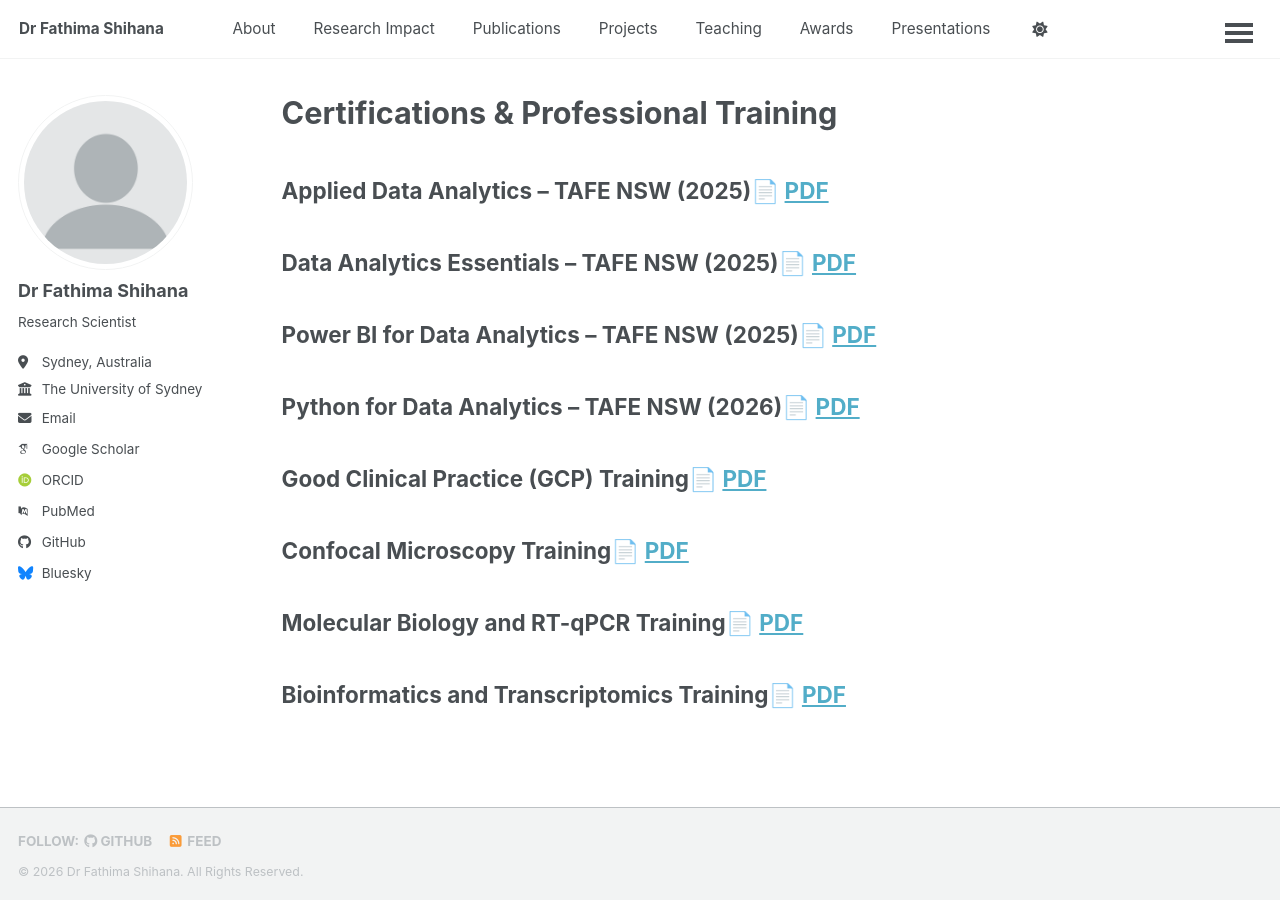
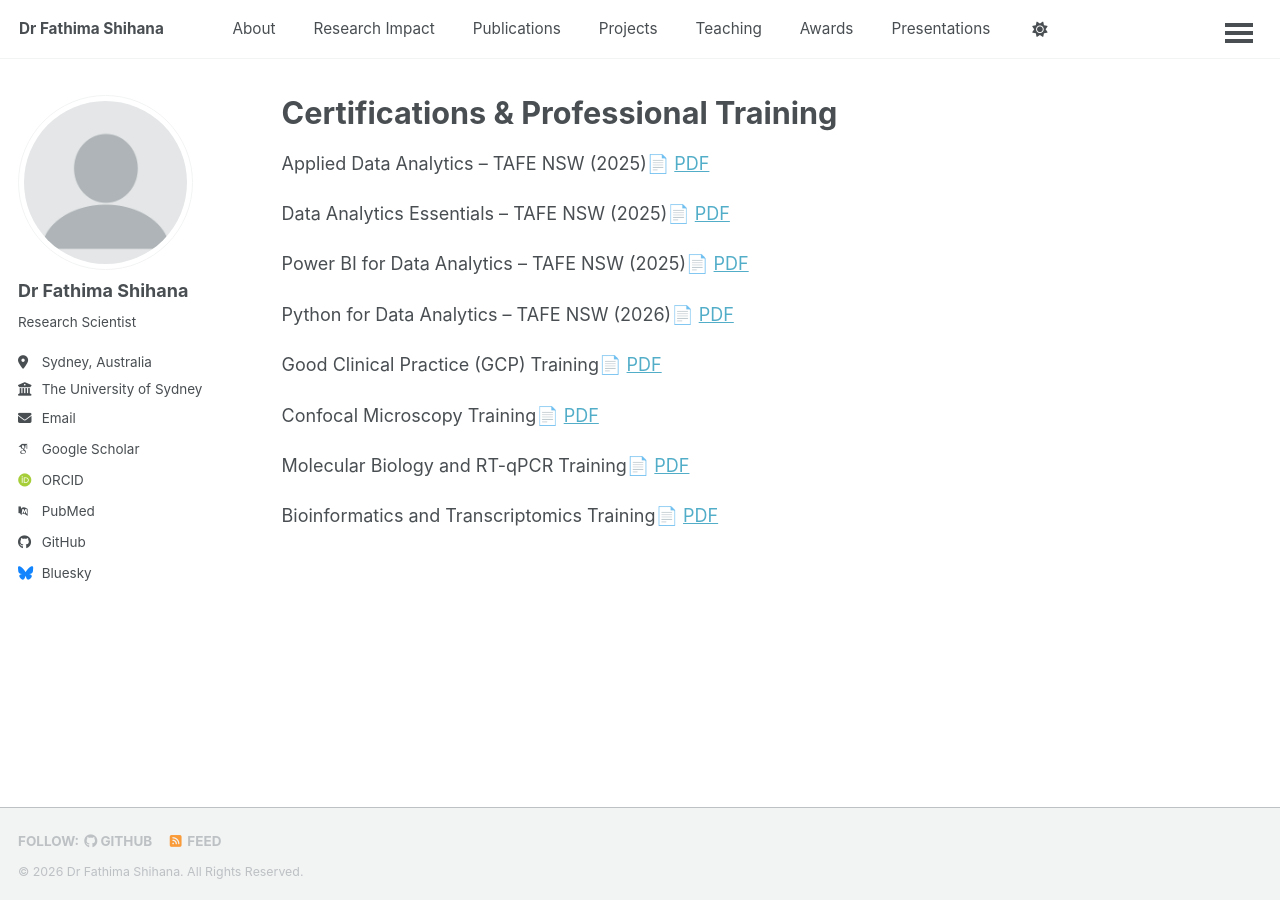
Before and after one commit to fathimashihana/fathimashihana.github.io, a Jekyll site: the page built from _pages/certifications.md, in a window 1280 px wide. Built offline with Jekyll 4.4.1, drawn with Linux system fonts in a browser that asks for light colours; some web fonts are replaced; a script bundle is joined from its source files by our own code; library files that are not in the unit come from our copies.

```diff
--- a/_pages/certifications.md
+++ b/_pages/certifications.md
@@ -5,18 +5,18 @@ permalink: /certifications/
 author_profile: true
 ---
 
-## Applied Data Analytics – TAFE NSW (2025)📄 [PDF](/files/certificates/applied-data-analytics.pdf)
+Applied Data Analytics – TAFE NSW (2025)📄 [PDF](/files/certificates/applied-data-analytics.pdf)
 
-## Data Analytics Essentials – TAFE NSW (2025)📄 [PDF](/files/certificates/data-analytics-essentials.pdf)
+Data Analytics Essentials – TAFE NSW (2025)📄 [PDF](/files/certificates/data-analytics-essentials.pdf)
 
-## Power BI for Data Analytics – TAFE NSW (2025)📄 [PDF](/files/certificates/powerbi-data-analytics.pdf)
+Power BI for Data Analytics – TAFE NSW (2025)📄 [PDF](/files/certificates/powerbi-data-analytics.pdf)
 
-## Python for Data Analytics – TAFE NSW (2026)📄 [PDF](/files/certificates/python-data-analytics.pdf)
+Python for Data Analytics – TAFE NSW (2026)📄 [PDF](/files/certificates/python-data-analytics.pdf)
 
-## Good Clinical Practice (GCP) Training📄 [PDF](/files/certificates/gcp-training.pdf)
+Good Clinical Practice (GCP) Training📄 [PDF](/files/certificates/gcp-training.pdf)
 
-## Confocal Microscopy Training📄 [PDF](/files/certificates/confocal-microscopy.pdf)
+Confocal Microscopy Training📄 [PDF](/files/certificates/confocal-microscopy.pdf)
 
-## Molecular Biology and RT-qPCR Training📄 [PDF](/files/certificates/rtqpcr-training.pdf)
+Molecular Biology and RT-qPCR Training📄 [PDF](/files/certificates/rtqpcr-training.pdf)
 
-## Bioinformatics and Transcriptomics Training📄 [PDF](/files/certificates/bioinformatics-training.pdf)
+Bioinformatics and Transcriptomics Training📄 [PDF](/files/certificates/bioinformatics-training.pdf)
```
